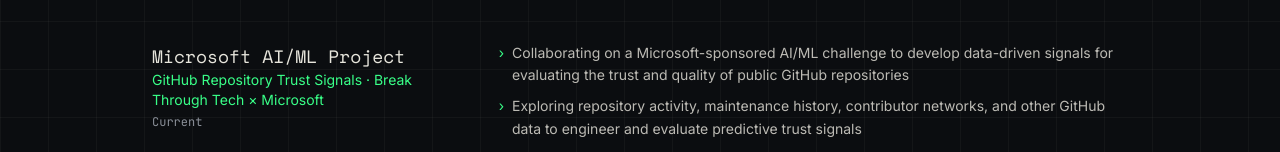
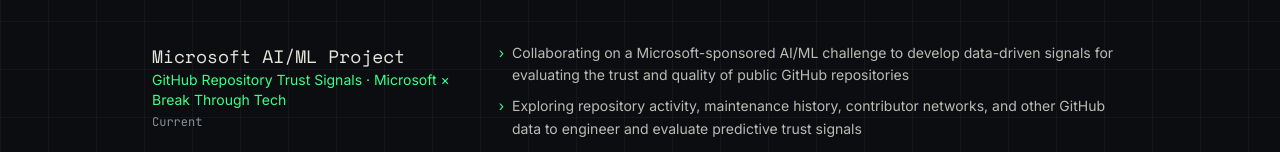
Before and after one commit to e-kemeny/portfolio, a React (Vite) app: page / in a window 1280 px wide. Shown: the part 747-899 px from the top of the page. Built offline with nearby package versions, Linux system fonts and the light colour scheme; no server answers.

Commit message:
swapped micro w BTT

```diff
--- a/src/pages/Dev.jsx
+++ b/src/pages/Dev.jsx
@@ -46,7 +46,7 @@ const EXPERIENCE = [
   },
   {
     role: "Microsoft AI/ML Project",
-    org: "GitHub Repository Trust Signals · Break Through Tech × Microsoft",
+    org: "GitHub Repository Trust Signals · Microsoft × Break Through Tech",
     period: "Current",
     points: [
       "Collaborating on a Microsoft-sponsored AI/ML challenge to develop data-driven signals for evaluating the trust and quality of public GitHub repositories",
```
